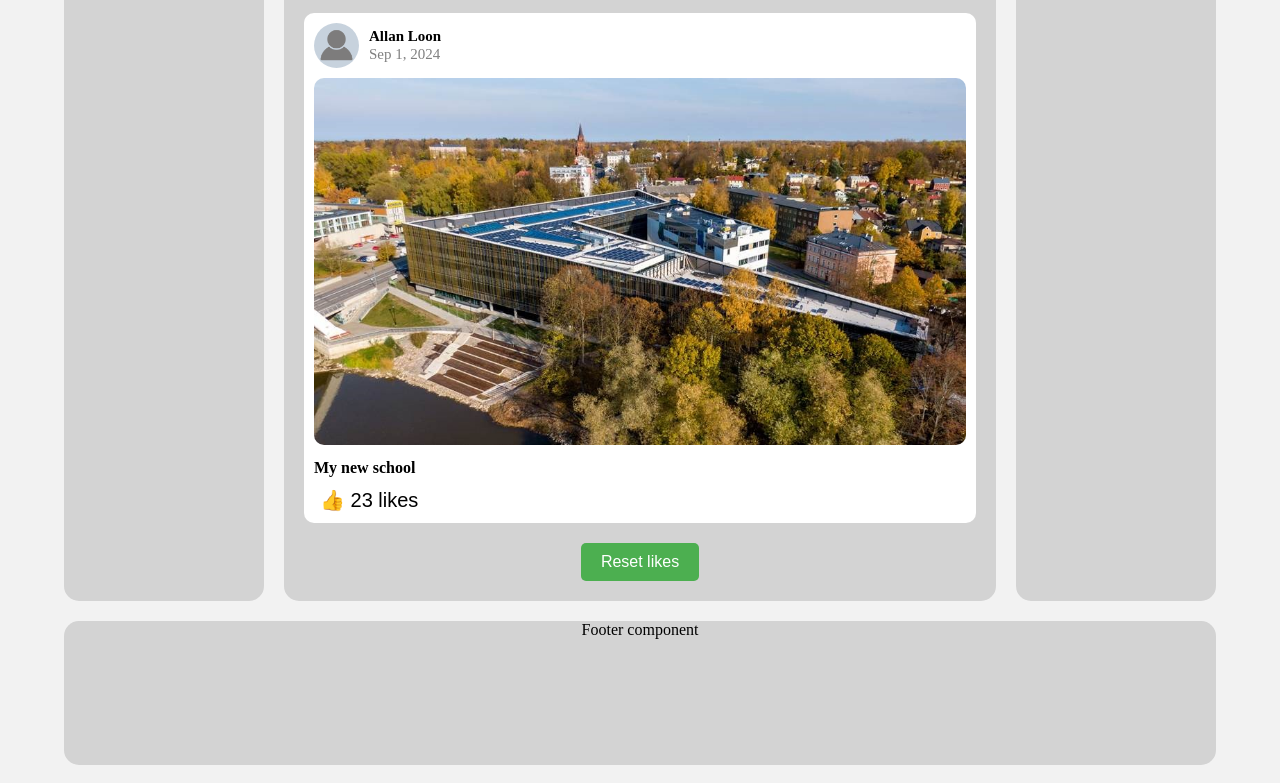
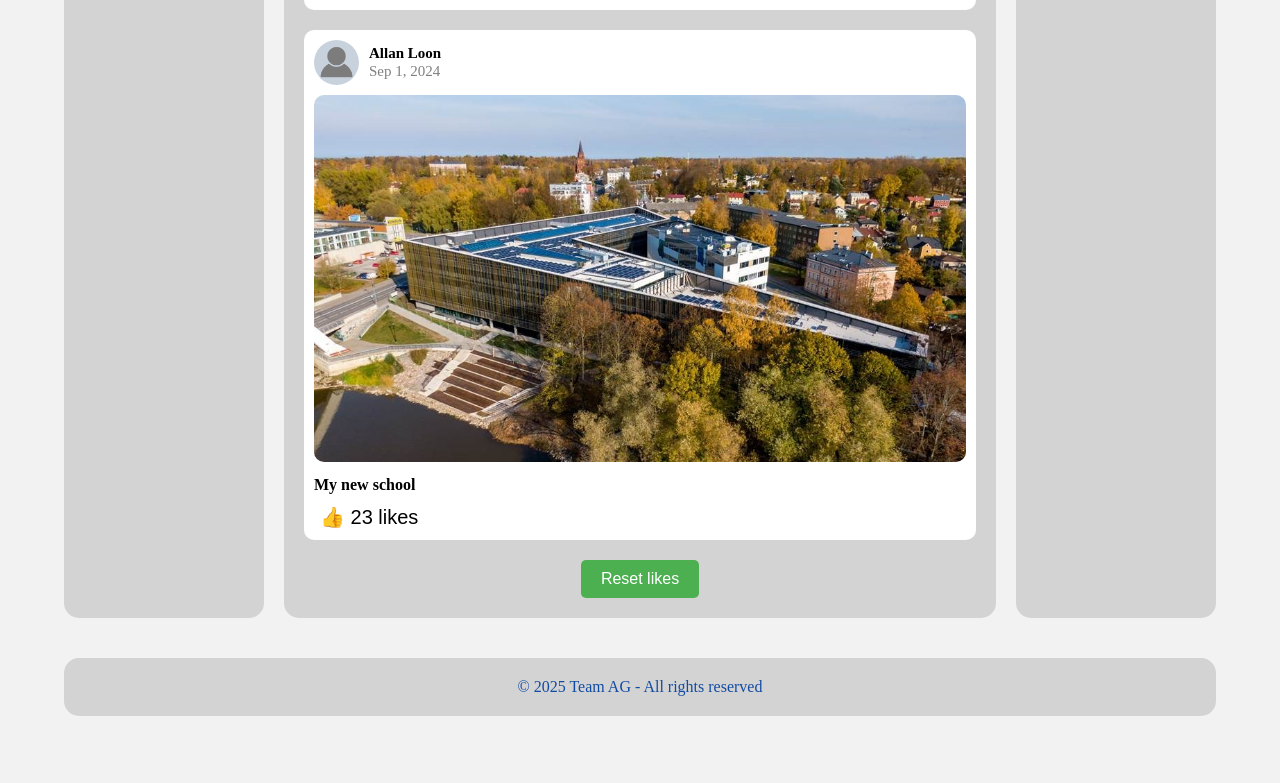
Before and after one commit to Vezaaz/Team-AG, a Vue app in the folder App/: page / in a window 1280 px wide. Shown: the part 2014-2797 px from the top of the page. Built offline with nearby package versions, Linux system fonts and the light colour scheme.

Commit message:
Added Footer as a component

```diff
--- a/App/src/App.vue
+++ b/App/src/App.vue
@@ -1,46 +1,34 @@
 <template>
   <div id="app">
     <Header />
-    <router-view />
+    <main class="main-content">
+      <router-view />
+    </main>
+    <Footer />
   </div>
 </template>
 
 <script>
 import Header from "@/components/Header.vue";
+import Footer from "@/components/Footer.vue";
 
 export default {
   name: 'App',
   components: {
-    Header
+    Header,
+    Footer
   }
 }
 </script>
 
 <style>
-header {
-  line-height: 1.5;
+#app {
+  min-height: 100vh;
+  display: flex;
+  flex-direction: column;
 }
 
-.logo {
-  display: block;
-  margin: 0 auto 2rem;
-}
-
-@media (min-width: 1024px) {
-  header {
-    display: flex;
-    place-items: center;
-    padding-right: calc(var(--section-gap) / 2);
-  }
-
-  .logo {
-    margin: 0 2rem 0 0;
-  }
-
-  header .wrapper {
-    display: flex;
-    place-items: flex-start;
-    flex-wrap: wrap;
-  }
+.main-content {
+  flex: 1;
 }
 </style>
--- /dev/null
+++ b/App/src/components/Footer.vue
@@ -0,0 +1,40 @@
+<template>
+  <footer class="footer">
+    <div class="footer-content">
+      <p>&copy; 2025 Team AG - All rights reserved</p>
+    </div>
+  </footer>
+</template>
+
+<script>
+export default {
+  name: 'Footer'
+}
+</script>
+
+<style>
+.footer {
+  background-color: lightgrey;
+  color: rgb(18, 75, 162);
+  text-align: center;
+  padding: 20px;
+  margin-top: auto;
+  border-radius: 15px;
+}
+
+.footer-content {
+  max-width: 1200px;
+  margin: 0 auto;
+  display: flex;
+  flex-direction: column;
+  gap: 10px;
+}
+
+@media (max-width: 600px) {
+  .footer {
+    padding: 15px;
+    border-radius: 10px;
+  }
+}
+
+</style>
--- a/App/src/views/HomeView.vue
+++ b/App/src/views/HomeView.vue
@@ -7,10 +7,6 @@
 
       <aside class="right-main"></aside>
     </main>
-
-    <footer id="footer-box">
-      <p>Footer component</p>
-    </footer>
   </div>
 </template>
 
@@ -44,13 +40,6 @@ main {
   border-radius: 15px;
 }
 
-#footer-box {
-  text-align: center;
-  background-color: lightgray;
-  min-height: 18vh;
-  border-radius: 15px;
-}
-
 @media (max-width: 600px) {
   main {
     flex-direction: row;
```
